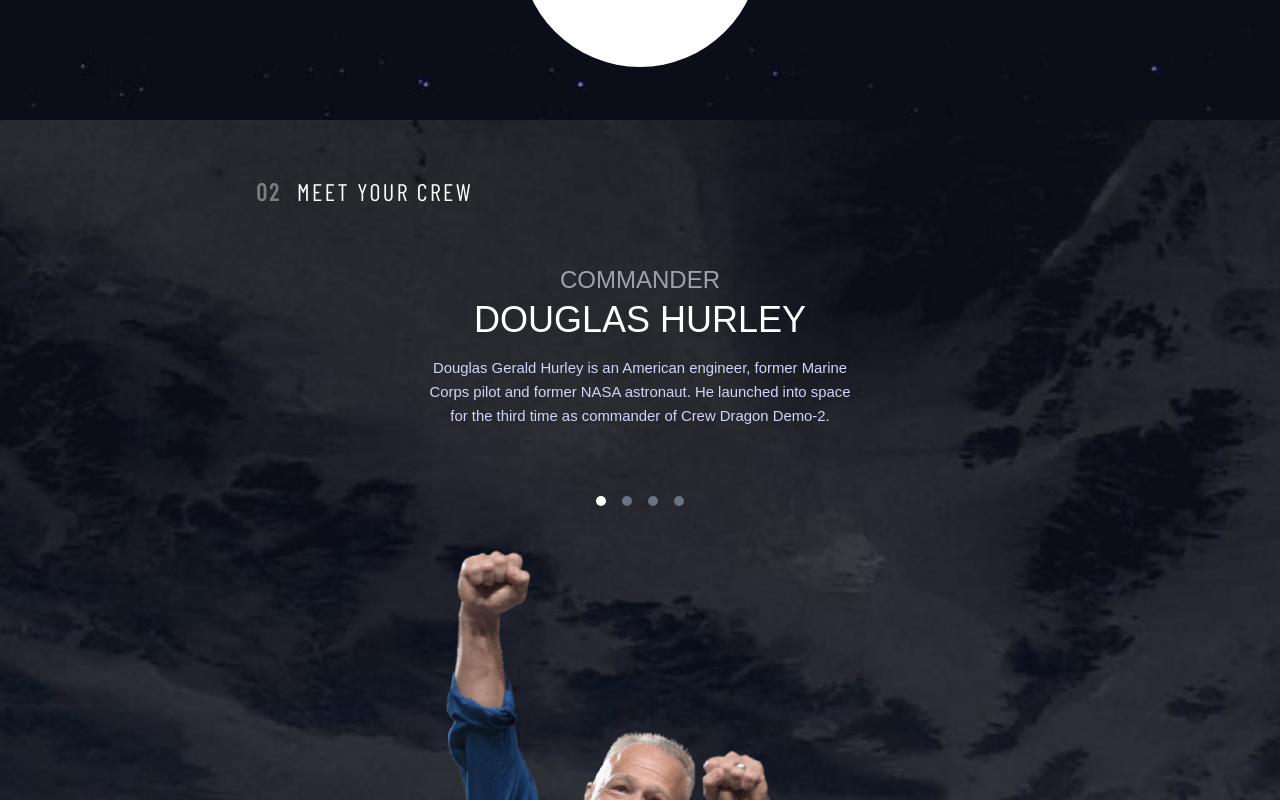
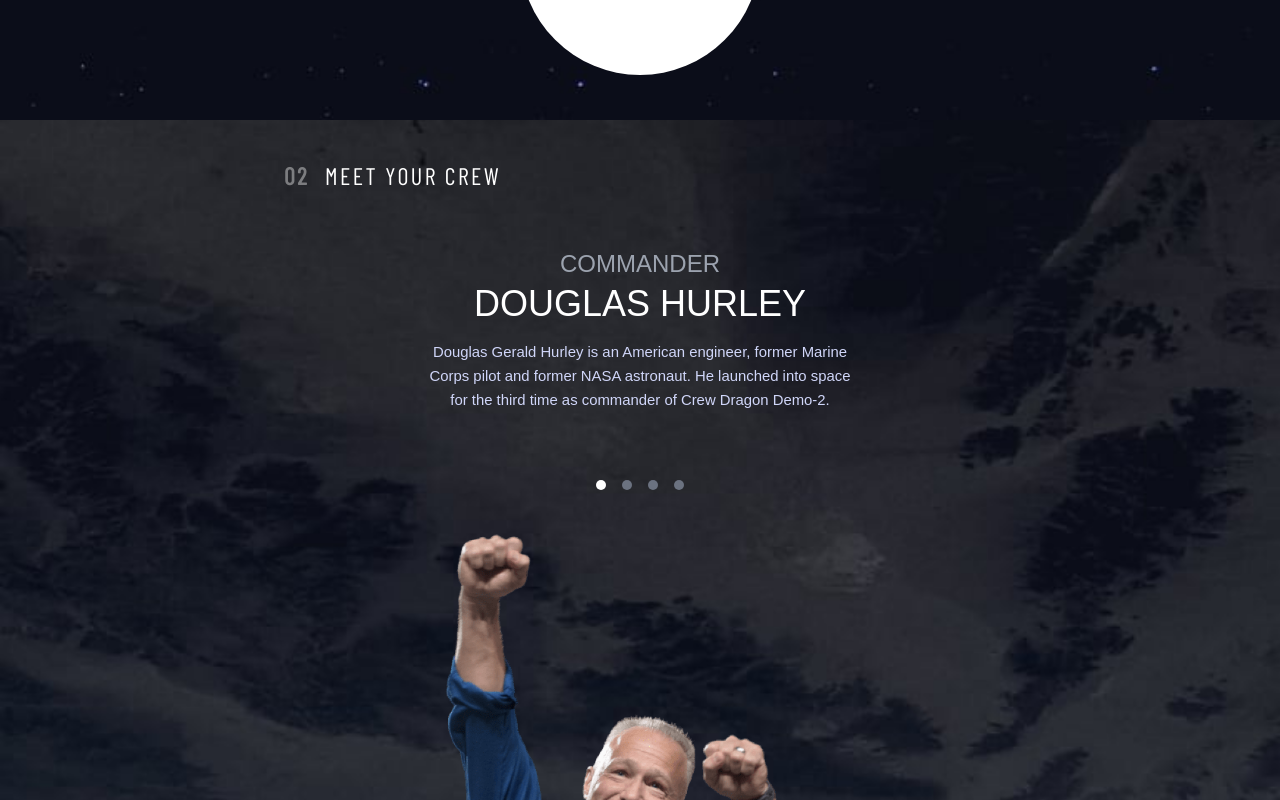
Before and after one commit to devsilvarafael/space-tourism, a React (Vite) app: page /crew in a window 1280 px wide. Shown: the part 680-1480 px from the top of the page. Built offline with nearby package versions, Linux system fonts and the light colour scheme; a web font is replaced by a local one.

Commit message:
chore: Adjust margin/padding.

```diff
--- a/src/components/commons/DataViewer.jsx
+++ b/src/components/commons/DataViewer.jsx
@@ -7,7 +7,7 @@
 import {PlanetTravelDetails} from "./PlanetTravelDetails.jsx";
 
 export const DataViewer = ({data, dataViewerConfig}) => {
-    const reverse = dataViewerConfig.reverseItemsOnTablet && 'md:flex-col-reverse flex-1 -mb-6'
+    const reverse = dataViewerConfig.reverseItemsOnTablet && 'md:flex-col-reverse flex-1 -mb-4'
     const [selectedItem, setSelectedItem] = useState(0)
 
     const updateSelectedItem = (index) => {
--- a/src/components/commons/Headline.jsx
+++ b/src/components/commons/Headline.jsx
@@ -1,6 +1,6 @@
 export const Headline = ({number, title}) => {
     return (
-        <div className={"flex container justify-center tracking-widest md:justify-start md:text-2xl mb-14 md:mt-10"}>
+        <div className={"flex container justify-center tracking-widest md:justify-start md:text-2xl md:ml-14 mb-14 md:mt-10"}>
             <span className={"text-white opacity-40"}><strong>{number}</strong></span>
             <span className={"font-body uppercase ml-4 text-white"}>{title}</span>
         </div>
--- a/src/layouts/DefaultLayout.jsx
+++ b/src/layouts/DefaultLayout.jsx
@@ -1,7 +1,7 @@
 import {Menu} from "../components/Menu/Menu.jsx";
 export const DefaultLayout = ({ children, background, space }) => {
     return (
-        <div className={`${background} bg-cover p-4 min-h-screen flex flex-col items-center ${space && 'justify-around'}`}>
+        <div className={`${background} bg-cover p-4 md:p-0 min-h-screen flex flex-col items-center ${space && 'justify-around'}`}>
             <header className={"container fixed top-0 p-6"}>
                 <Menu/>
             </header>
```
